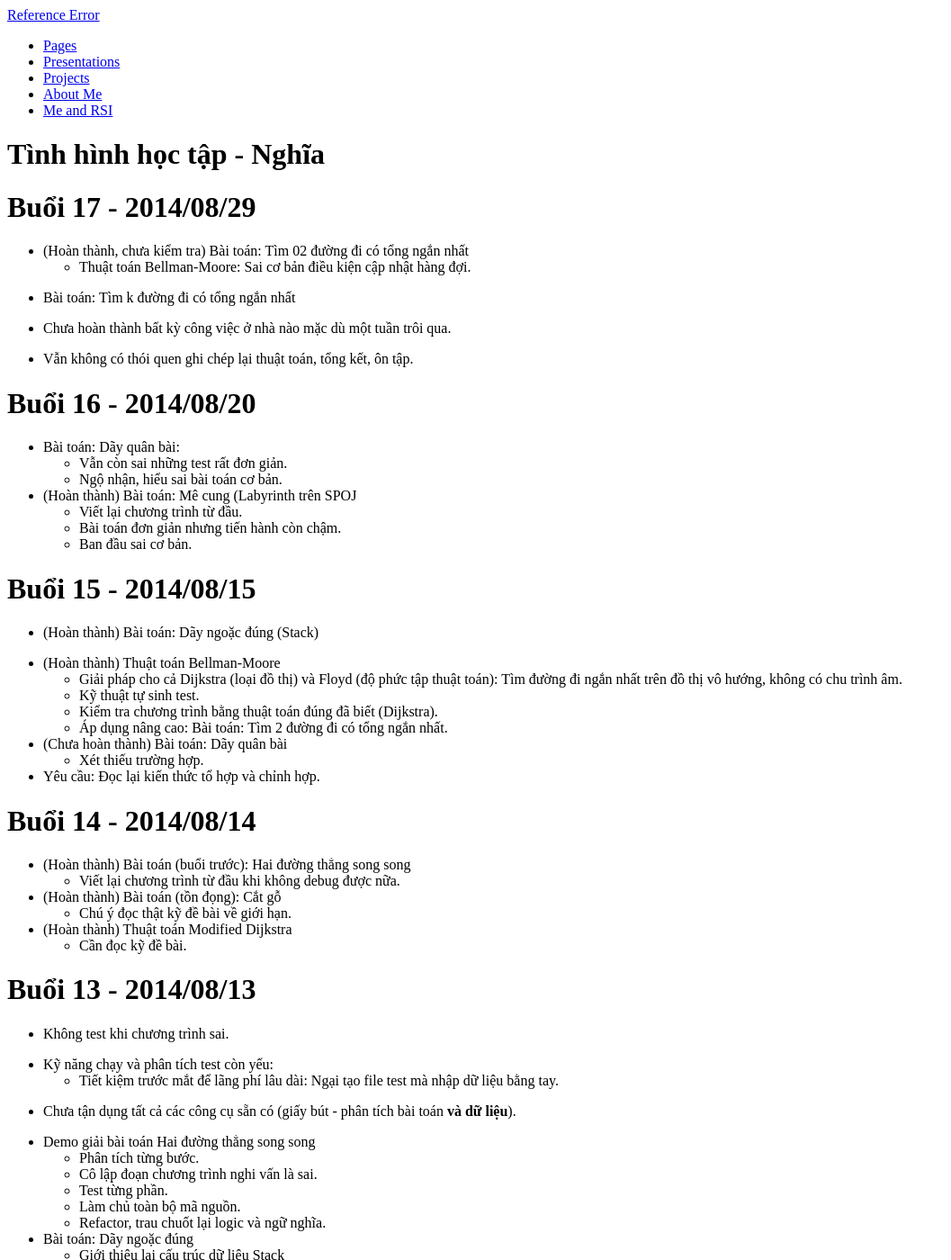
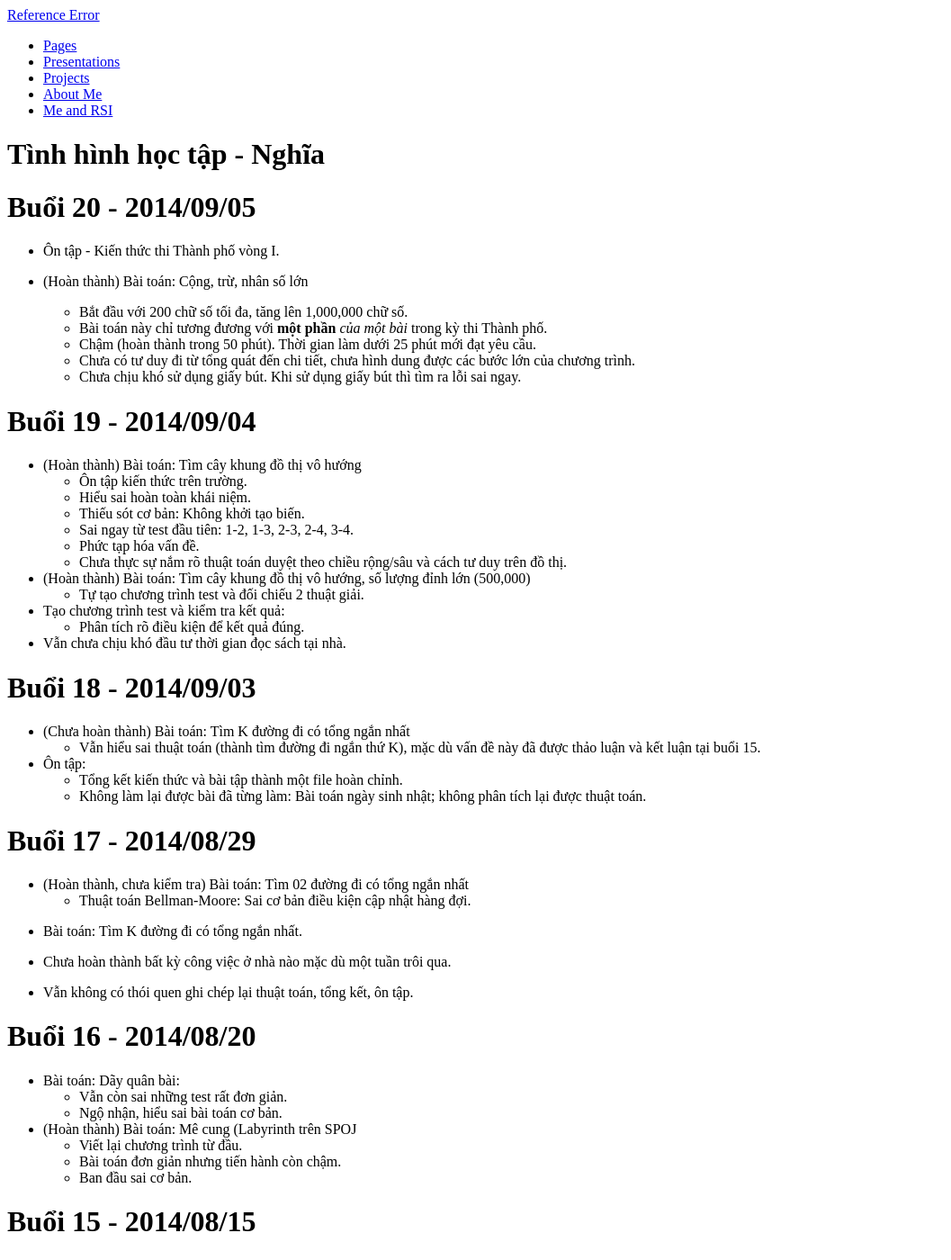
Before and after one commit to cmpitg/cmpitg.github.com, a Jekyll site: the page built from unlisted/Report-CS-Nghia.md, in a window 1280 px wide and 1400 px high. Shown: the whole window at 90% size, without its empty margins (0-1057 px from the left). Built offline with Jekyll 4.4.1, drawn with Linux system fonts in a browser that asks for light colours; a script that is not in the unit is left out; some of the changed text lies outside the part shown.

Commit message:
Update Nghia's report

```diff
--- a/unlisted/Report-CS-Nghia.md
+++ b/unlisted/Report-CS-Nghia.md
@@ -7,12 +7,57 @@ permalink: /report-cs-nghia/
 ---
 {% include JB/setup %}
 
+# Buổi 20 - 2014/09/05
+
+* Ôn tập - Kiến thức thi Thành phố vòng I.
+
+* (Hoàn thành) Bài toán: Cộng, trừ, nhân số lớn
+  - Bắt đầu với 200 chữ số tối đa, tăng lên 1,000,000 chữ số.
+  - Bài toán này chỉ tương đương với **một phần** *của một bài* trong kỳ thi
+    Thành phố.
+  - Chậm (hoàn thành trong 50 phút).  Thời gian làm dưới 25 phút mới đạt yêu cầu.
+  - Chưa có tư duy đi từ tổng quát đến chi tiết, chưa hình dung được các bước
+    lớn của chương trình.
+  - Chưa chịu khó sử dụng giấy bút.  Khi sử dụng giấy bút thì tìm ra lỗi sai
+    ngay.
+
+# Buổi 19 - 2014/09/04
+
+* (Hoàn thành) Bài toán: Tìm cây khung đồ thị vô hướng
+  - Ôn tập kiến thức trên trường.
+  - Hiểu sai hoàn toàn khái niệm.
+  - Thiếu sót cơ bản: Không khởi tạo biến.
+  - Sai ngay từ test đầu tiên: 1-2, 1-3, 2-3, 2-4, 3-4.
+  - Phức tạp hóa vấn đề.
+  - Chưa thực sự nắm rõ thuật toán duyệt theo chiều rộng/sâu và cách tư duy
+    trên đồ thị.
+
+* (Hoàn thành) Bài toán: Tìm cây khung đồ thị vô hướng, số lượng đỉnh lớn
+  (500,000)
+  - Tự tạo chương trình test và đối chiếu 2 thuật giải.
+
+* Tạo chương trình test và kiểm tra kết quả:
+  - Phân tích rõ điều kiện để kết quả đúng.
+
+* Vẫn chưa chịu khó đầu tư thời gian đọc sách tại nhà.
+
+# Buổi 18 - 2014/09/03
+
+* (Chưa hoàn thành) Bài toán: Tìm K đường đi có tổng ngắn nhất
+  - Vẫn hiểu sai thuật toán (thành tìm đường đi ngắn thứ K), mặc dù vấn đề này
+    đã được thảo luận và kết luận tại buổi 15.
+
+* Ôn tập:
+  - Tổng kết kiến thức và bài tập thành một file hoàn chỉnh.
+  - Không làm lại được bài đã từng làm: Bài toán ngày sinh nhật; không phân
+    tích lại được thuật toán.
+
 # Buổi 17 - 2014/08/29
 
 * (Hoàn thành, chưa kiểm tra) Bài toán: Tìm 02 đường đi có tổng ngắn nhất
   - Thuật toán Bellman-Moore: Sai cơ bản điều kiện cập nhật hàng đợi.
 
-* Bài toán: Tìm k đường đi có tổng ngắn nhất
+* Bài toán: Tìm K đường đi có tổng ngắn nhất.
 
 * Chưa hoàn thành bất kỳ công việc ở nhà nào mặc dù một tuần trôi qua.
 
```
Also changed, not shown: other parts of unlisted/Report-CS-Nghia.md (+1 -1 lines).
